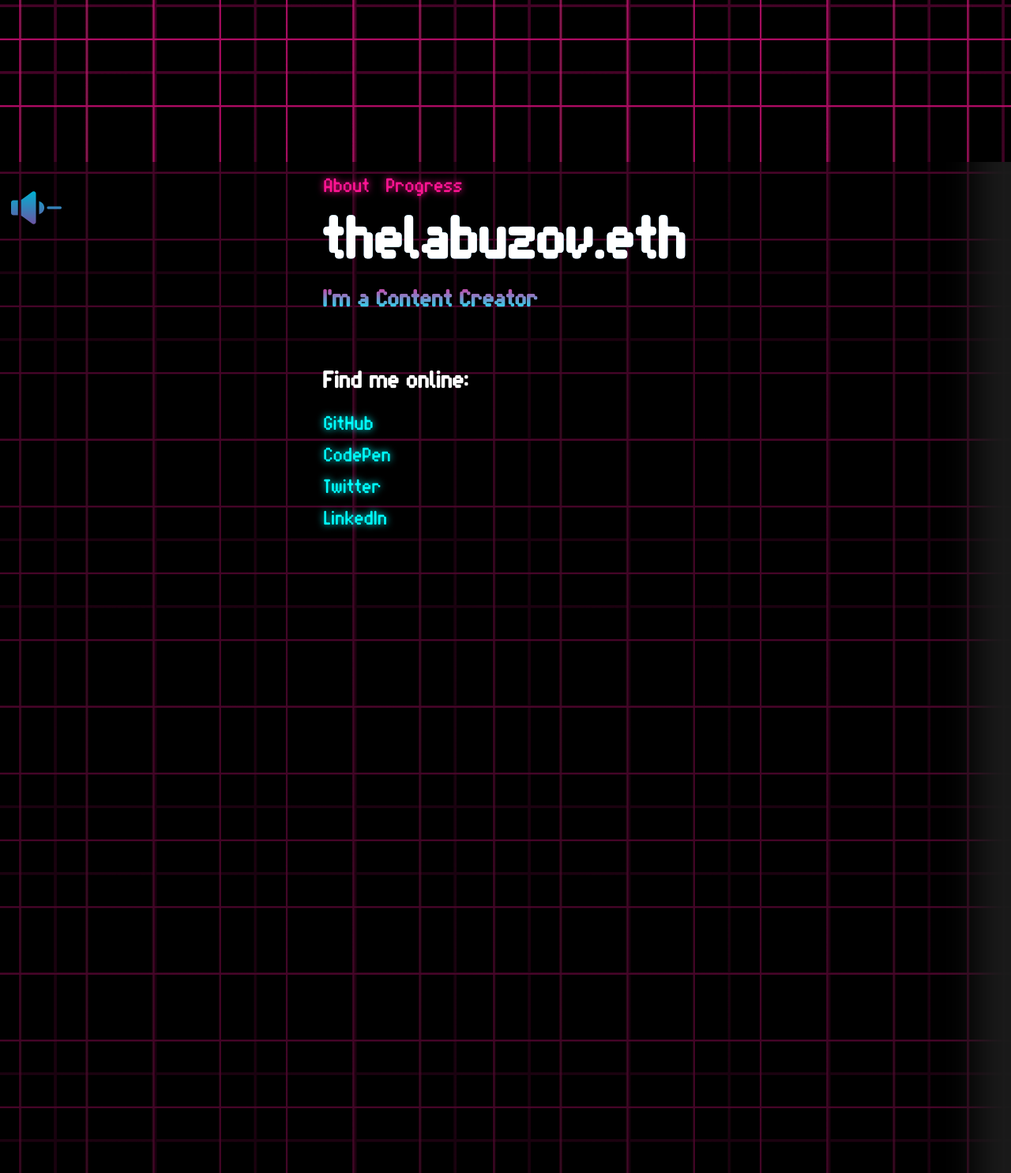
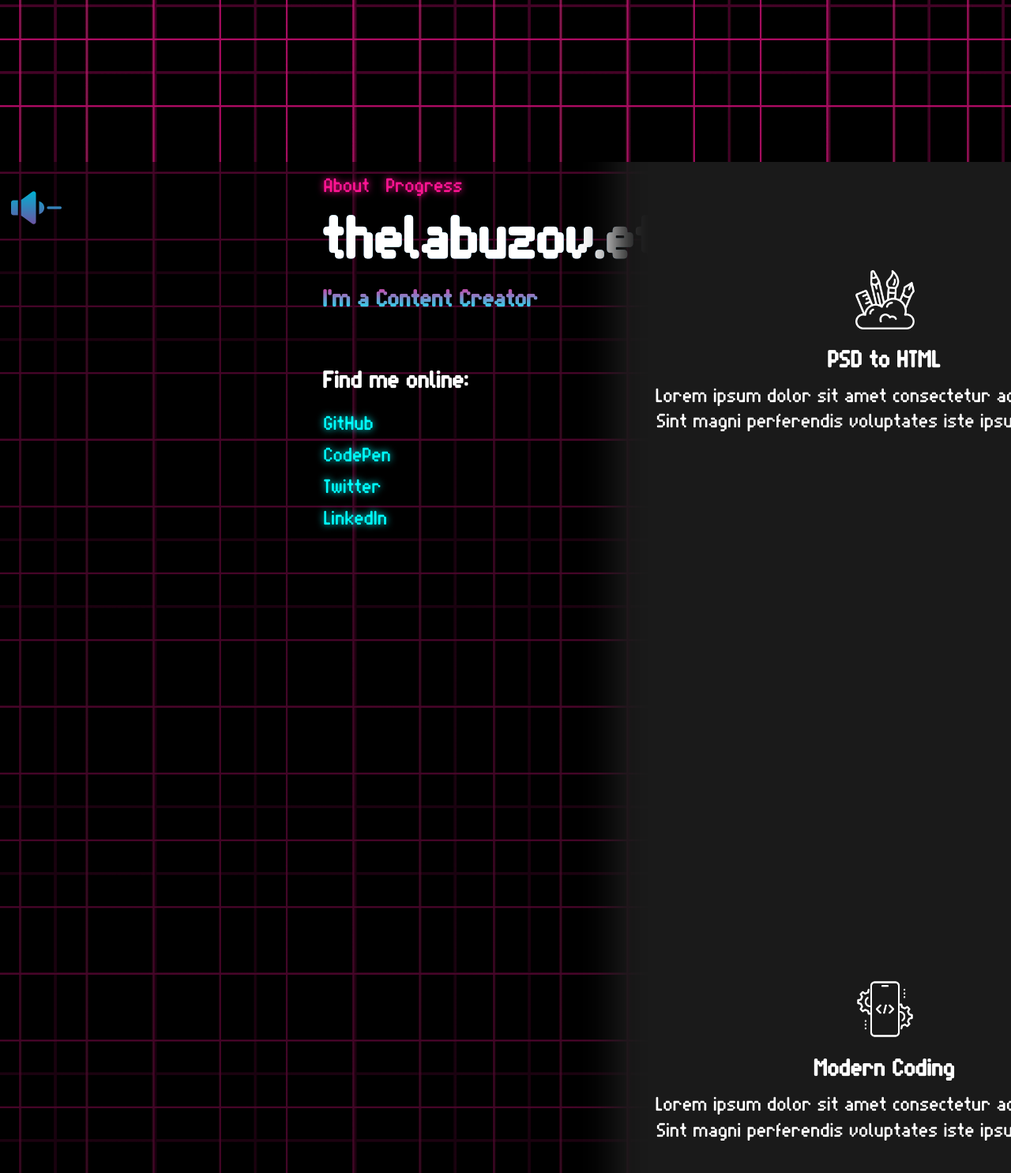
Before and after one commit to nelabuzov/thelabuzov, a PHP site: page / in a window 1280 px wide. Shown: the part 595-2080 px from the top of the page at 79% size. Run offline with PHP 8.4, Linux system fonts and the light colour scheme; some libraries are stand-ins or nearby versions.

Commit message:
Features section added

```diff
--- a/app/scss/components/main.scss
+++ b/app/scss/components/main.scss
@@ -1,6 +1,6 @@
 @use '../util' as *;
 
-// Section
+// Contact
 .section {
 
 	.one & {
--- a/index.html
+++ b/index.html
@@ -38,7 +38,7 @@
 			<div class="slide one">
 				<div class="container">
 
-					<!-- Section -->
+					<!-- Contact -->
 					<section class="section">
 						<div class="links">
 							<a id="about" href="#">About</a>
@@ -62,7 +62,7 @@
 							</div>
 						</main>
 					</section>
-					<!-- / Section -->
+					<!-- / Contact -->
 
 					<!-- Timeline -->
 					<div class="timeline scroll">
@@ -137,7 +137,38 @@
 			<div class="slide two">
 				<div class="container container__portfolio">
 
-					<!-- Section -->
+					<!-- Features -->
+					<section class="section features">
+						<div>
+							<img src="./images/icons/website.png" alt="website" width="75">
+							<h2 class="subtitle">WordPress</h2>
+							<p class="paragraph">
+								Lorem ipsum dolor sit amet consectetur adipisicing elit. Sint magni perferendis
+								voluptates iste ipsum deserunt!
+							</p>
+						</div>
+
+						<div>
+							<img src="./images/icons/design.png" alt="design" width="75">
+							<h2 class="subtitle">PSD to HTML</h2>
+							<p class="paragraph">
+								Lorem ipsum dolor sit amet consectetur adipisicing elit. Sint magni perferendis
+								voluptates iste ipsum deserunt!
+							</p>
+						</div>
+
+						<div>
+							<img src="./images/icons/mobile.png" alt="mobile" width="75">
+							<h2 class="subtitle">Modern Coding</h2>
+							<p class="paragraph">
+								Lorem ipsum dolor sit amet consectetur adipisicing elit. Sint magni perferendis
+								voluptates iste ipsum deserunt!
+							</p>
+						</div>
+					</section>
+					<!-- / Features -->
+
+					<!-- Websites -->
 					<section class="section scroll">
 						<div class="portfolio">
 							<a class="portfolio__link animated delay-0" href="https://thelabuzov.github.io/websites/travel"
@@ -238,7 +269,7 @@
 								aria-label="Item 0"></a>
 						</div>
 					</section>
-					<!-- / Section -->
+					<!-- / Websites -->
 
 				</div>
 			</div>
```
Also changed, not shown: app/scss/components/portfolio.scss (+16 -0 lines), dist/style.css, images/icons/coding.png, images/icons/design.png, images/icons/mobile.png, images/icons/website.png, 1 other file.
